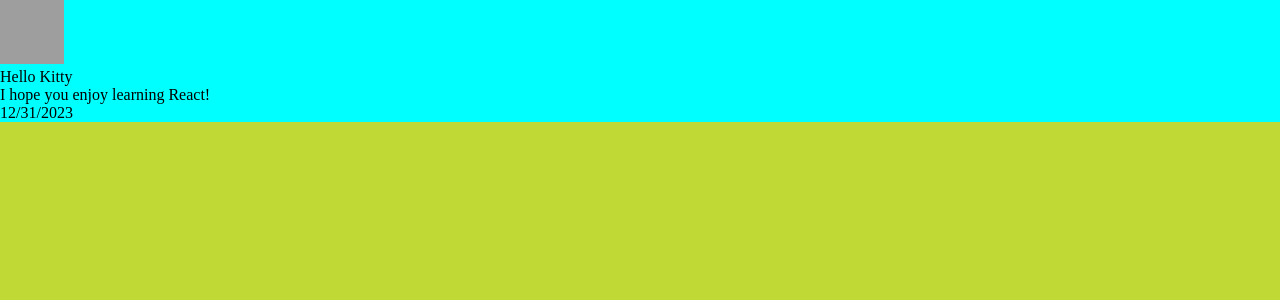
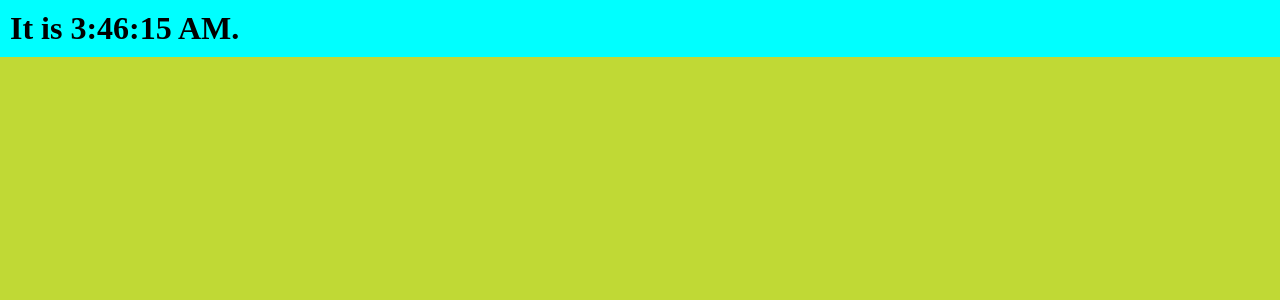
Before and after one commit to SinhaVinit/Main-Concept-React, a React (Create React App) app: page / in a window 1280 px wide. Shown: the top 300 px of the page. Built offline with nearby package versions, Linux system fonts and the light colour scheme; grey boxes are pictures that could not be loaded.

Commit message:
Live Clock Example.

```diff
--- a/src/components/App.jsx
+++ b/src/components/App.jsx
@@ -1,15 +1,9 @@
 import "./App.css";
-import Comment from "./comment";
-import comment from "./data";
 
-function App() {
+function App(props) {
   return (
     <div className="App">
-      <Comment
-        date={comment.date}
-        text={comment.text}
-        author={comment.author}
-      />
+      <h1>It is {props.date.toLocaleTimeString()}.</h1>
     </div>
   );
 }
--- a/src/components/Avatar.jsx
+++ /dev/null
@@ -1,7 +0,0 @@
-function Avatar(props) {
-  return (
-    <img className="Avatar" src={props.user.avatarUrl} alt={props.user.name} />
-  );
-}
-
-export default Avatar;
--- a/src/components/UserInfo.jsx
+++ /dev/null
@@ -1,12 +0,0 @@
-import Avatar from "./Avatar";
-
-function UserInfo(props) {
-  return (
-    <div>
-      <Avatar user={props.user} />
-      <div>{props.user.name}</div>
-    </div>
-  );
-}
-
-export default UserInfo;
--- a/src/components/comment.jsx
+++ /dev/null
@@ -1,17 +0,0 @@
-import UserInfo from "./UserInfo";
-
-function formatDate(date) {
-  return date.toLocaleDateString();
-}
-
-function Comment(props) {
-  return (
-    <div className="Comment">
-      <UserInfo user={props.author} />
-      <div className="Comment-text">{props.text}</div>
-      <div className="Comment-date">{formatDate(props.date)}</div>
-    </div>
-  );
-}
-
-export default Comment;
--- a/src/components/data.js
+++ /dev/null
@@ -1,10 +0,0 @@
-const comment = {
-  date: new Date(),
-  text: "I hope you enjoy learning React!",
-  author: {
-    name: "Hello Kitty",
-    avatarUrl: "http://placekitten.com/g/64/64",
-  },
-};
-
-export default comment;
--- a/src/index.js
+++ b/src/index.js
@@ -4,8 +4,13 @@ import "./index.css";
 import App from "./components/App";
 
 const root = ReactDOM.createRoot(document.getElementById("root"));
-root.render(
-  <div>
-    <App />
-  </div>
-);
+
+function tick() {
+  root.render(
+    <div>
+      <App date={new Date()} />
+    </div>
+  );
+}
+
+setInterval(tick, 1000);
```
